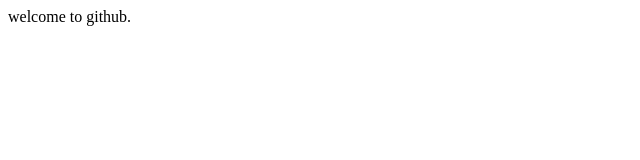
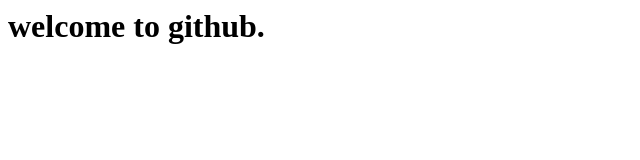
Before and after one commit to omid6088/omid, a plain HTML site: page index.html in a window 1280 px wide. Shown: the whole page, without its empty margins (0-640 px from the left). Drawn offline with Linux system fonts and the light colour scheme.

Commit message:
Update index.html

```diff
--- a/index.html
+++ b/index.html
@@ -6,7 +6,7 @@
 </head>
 <body>
 <header>
-    welcome to github.
+<h1>welcome to github.</h1>
 </header>
 </body>
 </html>
```
